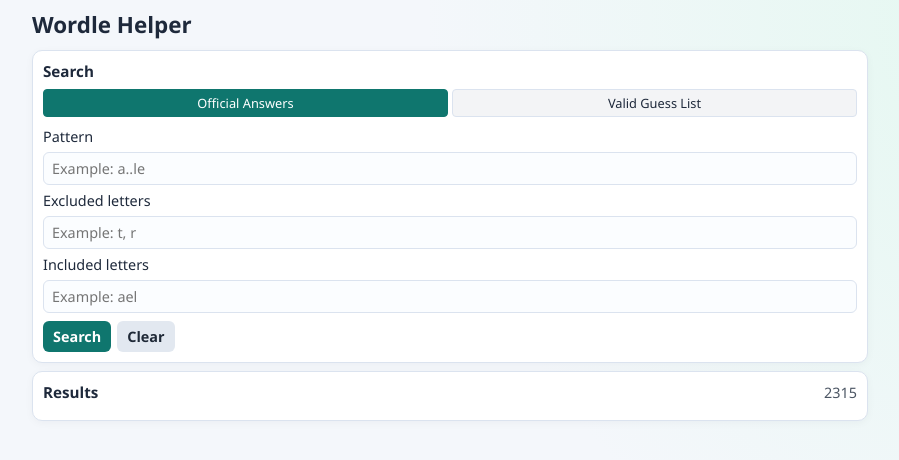
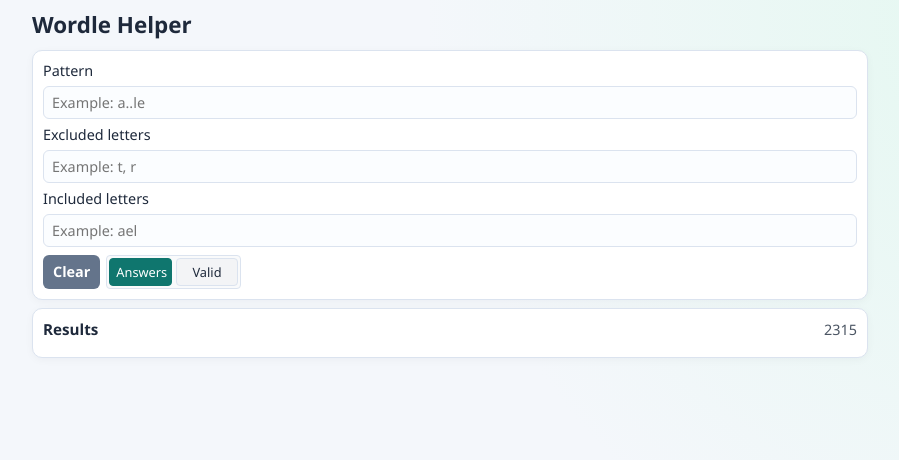
Before and after one commit to vicherm/wordle, a React (Vite) app: page / in a window 1280 px wide. Shown: the top 460 px of the page, without its empty margins (190-1089 px from the left). Built offline with nearby package versions, Linux system fonts and the light colour scheme.

Commit message:
UI changes

```diff
--- a/src/components/SearchPanel.jsx
+++ b/src/components/SearchPanel.jsx
@@ -10,34 +10,11 @@
   onPatternChange,
   onIncludedLettersChange,
   onExcludedLettersChange,
-  onSearch,
   onClear,
 }) {
-  const handleSubmit = (event) => {
-    event.preventDefault();
-    onSearch();
-  };
-
   return (
-    <section className="panel" aria-labelledby="search-heading">
-      <div className="panel-head">
-        <h2 id="search-heading">Search</h2>
-      </div>
-
-      <form className="search-form" onSubmit={handleSubmit}>
-        <div className="word-list-buttons">
-          {wordListOptions.map((option) => (
-            <button
-              key={option.id}
-              type="button"
-              className={`list-button ${wordListId === option.id ? "active" : ""}`}
-              onClick={() => onWordListChange(option.id)}
-            >
-              {option.label}
-            </button>
-          ))}
-        </div>
-
+    <section className="panel">
+      <div className="search-form">
         <label htmlFor="pattern-input">Pattern</label>
         <input
           id="pattern-input"
@@ -72,12 +49,26 @@
         />
 
         <div className="action-row">
-          <button type="submit">Search</button>
           <button type="button" className="secondary" onClick={onClear}>
             Clear
           </button>
+          <div className="word-list-buttons">
+            {wordListOptions.map((option) => {
+              const shortLabel = option.id === "answers" ? "Answers" : "Valid";
+              return (
+                <button
+                  key={option.id}
+                  type="button"
+                  className={`list-button ${wordListId === option.id ? "active" : ""}`}
+                  onClick={() => onWordListChange(option.id)}
+                >
+                  {shortLabel}
+                </button>
+              );
+            })}
+          </div>
         </div>
-      </form>
+      </div>
     </section>
   );
 }
--- a/src/pages/HomePage.jsx
+++ b/src/pages/HomePage.jsx
@@ -1,4 +1,4 @@
-import React, { useMemo, useState } from "react";
+import React, { useMemo, useState, useEffect } from "react";
 import SearchPanel from "../components/SearchPanel.jsx";
 import ResultsPanel from "../components/ResultsPanel.jsx";
 import { getWordListById, WORD_LISTS } from "../services/wordListService.js";
@@ -43,11 +43,13 @@
     return "";
   }, [hasSearched, searchedPattern, searchedIncludedLetters, searchedExcludedLetters]);
 
-  const handleSearch = () => {
-    const hasAnyRule =
-      normalizedPattern || normalizedIncludedLetters || normalizedExcludedLetters;
+  useEffect(() => {
+    const shouldSearch =
+      (normalizedPattern && normalizedPattern.length === 5) ||
+      normalizedIncludedLetters ||
+      normalizedExcludedLetters;
 
-    if (!hasAnyRule) {
+    if (!shouldSearch) {
       setHasSearched(false);
       setSearchedPattern("");
       setSearchedIncludedLetters("");
@@ -60,19 +62,16 @@
       normalizedExcludedLetters.includes(letter)
     );
 
+    setHasSearched(true);
+    setSearchedPattern(normalizedPattern);
+    setSearchedIncludedLetters(normalizedIncludedLetters);
+    setSearchedExcludedLetters(normalizedExcludedLetters);
+
     if (overlappingLetters.length > 0) {
-      setHasSearched(true);
-      setSearchedPattern(normalizedPattern);
-      setSearchedIncludedLetters(normalizedIncludedLetters);
-      setSearchedExcludedLetters(normalizedExcludedLetters);
       setResults([]);
       return;
     }
 
-    setHasSearched(true);
-    setSearchedPattern(normalizedPattern);
-    setSearchedIncludedLetters(normalizedIncludedLetters);
-    setSearchedExcludedLetters(normalizedExcludedLetters);
     setResults(
       filterWords(wordList, {
         pattern: normalizedPattern,
@@ -80,26 +79,16 @@
         excludedLetters: normalizedExcludedLetters,
       })
     );
-  };
+  }, [normalizedPattern, normalizedIncludedLetters, normalizedExcludedLetters, wordList]);
 
   const handleClear = () => {
     setPattern("");
     setIncludedLetters("");
     setExcludedLetters("");
-    setHasSearched(false);
-    setSearchedPattern("");
-    setSearchedIncludedLetters("");
-    setSearchedExcludedLetters("");
-    setResults([]);
   };
 
   const handleWordListChange = (nextWordListId) => {
     setWordListId(nextWordListId);
-    setHasSearched(false);
-    setSearchedPattern("");
-    setSearchedIncludedLetters("");
-    setSearchedExcludedLetters("");
-    setResults([]);
   };
 
   return (
@@ -119,7 +108,6 @@
           onPatternChange={setPattern}
           onIncludedLettersChange={setIncludedLetters}
           onExcludedLettersChange={setExcludedLetters}
-          onSearch={handleSearch}
           onClear={handleClear}
         />
 
--- a/src/styles/app.css
+++ b/src/styles/app.css
@@ -85,7 +85,10 @@
 .word-list-buttons {
   display: flex;
   gap: 4px;
-  margin-bottom: 4px;
+  padding: 2px;
+  background: #f9fafb;
+  border: 1px solid var(--line);
+  border-radius: 4px;
 }
 
 .list-button {
@@ -134,12 +137,13 @@
 }
 
 button.secondary {
-  background: #e2e8f0;
-  color: #1f2937;
+  background: #64748b;
+  color: #ffffff;
+  flex-shrink: 0;
 }
 
 button.secondary:hover {
-  background: #cfd8e4;
+  background: #475569;
 }
 
 .results-count {
```
Also changed, not shown: 4 other files (tests, documents, lock files or other folders).
